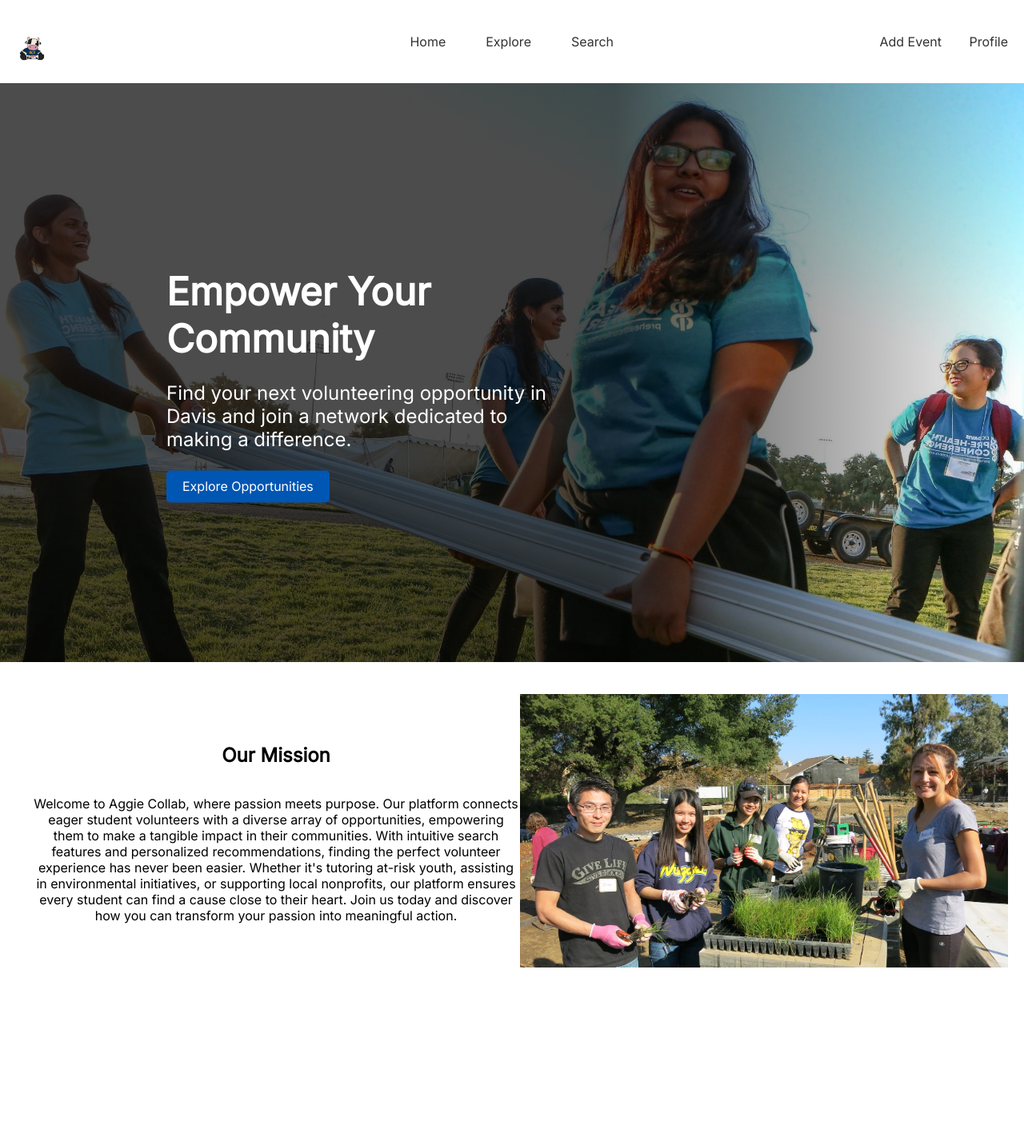
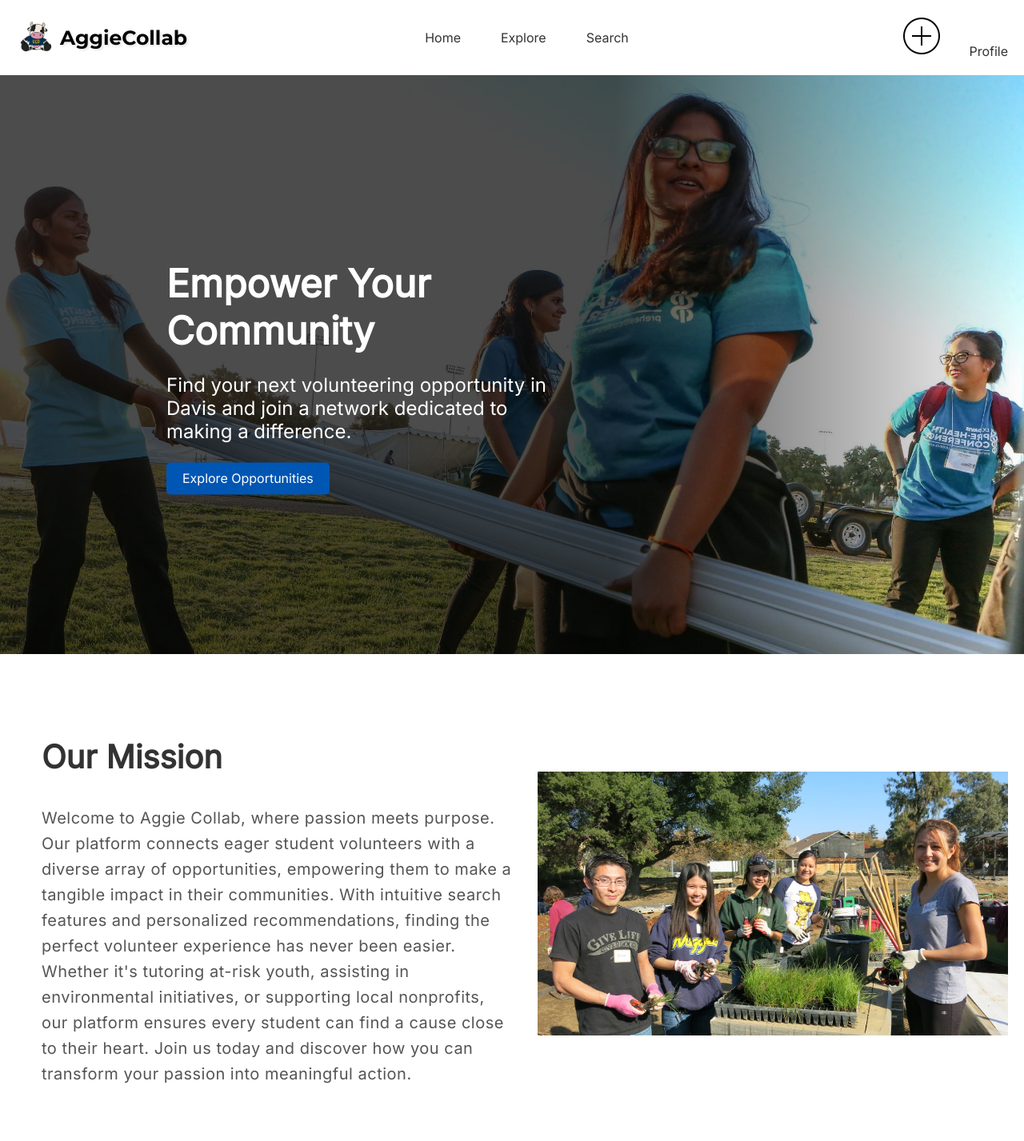
Before and after one commit to TriNguyen360/DavisHacks, a Flask app: page /dashboard in a window 1280 px wide. Shown: the whole page at 80% size. Before the commit the page ends 1210 px from the top, so only its background shows below. Run offline with Flask 3, Linux system fonts and the light colour scheme; the visitor is signed in with stand-in values (Sample User, id 1).

Commit message:
update files

```diff
--- a/static/styles.css
+++ b/static/styles.css
@@ -1,4 +1,6 @@
 @import url('https://fonts.googleapis.com/css2?family=Inter&display=swap');
+@import url('https://fonts.googleapis.com/css2?family=Montserrat:wght@700&display=swap');
+
 
 body {
     margin: 0;
@@ -243,11 +245,11 @@ body {
     margin-bottom: -170px;
 }
 
-.logo {
+/* .logo {
     margin-top: 20px;
-    max-width: 130px; /* Adjust the size as needed */
+    max-width: 130px;
     height: auto;
-}
+}   */
 
 /* HOME PAGE */
 header {
@@ -258,11 +260,16 @@ header {
     background-color: transparent;
 }
 
-.website-title {
-    text-align: center; /* Centers the title text */
-    margin: 20px 0; /* Adds some space around the title */
-    font-size: 2rem; /* Increases the font size */
-    color: #333; /* Dark grey color for the text */
+#title {
+    font-family: 'Montserrat', sans-serif;
+    font-size: 2.5rem; /* Bigger size for visibility */
+    font-weight: 700; /* Bold weight for impact */
+    color: rgb(0, 2, 3); /* A color that stands out */
+    position: absolute; /* Absolute positioning */
+    top: 15px; /* Adjust as needed */
+    left: 75px; /* Adjust as needed */
+    text-shadow: 2px 2px 3px rgba(0, 0, 0, 0.1); /* Text shadow for depth */
+    z-index: 10; /* Make sure it's above other elements */
 }
 
 .hero-section {
@@ -344,12 +351,28 @@ header {
 
 .description-content {
     flex-basis: 50%; /* Takes up half the space of the container */
-    display: flex; /* Enables flexbox layout within the description content */
-    flex-direction: column; /* Stacks flex items vertically */
-    justify-content: center; /* Centers flex items vertically */
-    align-items: center; /* Centers flex items horizontally */
-    padding-left: 20px; /* Adds some space between image and text */
-    text-align: center; /* Centers the text itself */
+    padding: 2rem; /* More padding for breathing space */
+    text-align: left; /* Align the text to the left */
+    display: flex;
+    flex-direction: column;
+    justify-content: center;
+    align-items: flex-start; /* Align items to the start of the flex container */
+}
+
+.description-content h2 {
+    margin-bottom: 1rem; /* More space below the heading */
+    font-size: 2.5rem; /* Larger font size for the heading */
+    font-weight: bold; /* Bold font weight for the heading */
+    line-height: 1.2; /* Adjust line height for better readability */
+    color: #333; /* Adjust color for better contrast if needed */
+}
+
+.description-content p {
+    font-size: 1.25rem; /* Increase font size for readability */
+    margin-bottom: 1rem; /* More space below paragraphs */
+    line-height: 1.6; /* Adjust line height for better readability */
+    color: #555; /* Slightly lighter color for the text */
+    letter-spacing: 0.5px; /* Optionally adjust letter spacing for aesthetics */
 }
 
 .description-image {
@@ -363,7 +386,7 @@ header {
 
 
 .logo img {
-    height: 40px; /* Adjust as needed */
+    height: 50px; /* Adjust as needed */
 }
 
 nav {
--- a/templates/home.html
+++ b/templates/home.html
@@ -11,6 +11,25 @@
     <header>
         <div class="logo">
             <img src="/static/cow.png" alt="Icon">
+            <!-- Title -->
+            <head>
+                <meta charset="UTF-8">
+                <meta name="viewport" content="width=device-width, initial-scale=1.0">
+                <style>
+                    /* CSS to position the title at the top left */
+                    #title {
+                        position: absolute;
+                        top: 15px; /* Adjust as needed */
+                        left: 75px; /* Adjust as needed */
+                        font-size: 25px;
+                    }
+                </style>
+            </head>
+            <body>
+                <h1 id="title">AggieCollab</h1>
+                <!-- Other content of your webpage goes here -->
+            </body>
+            </html>
         </div>
         <nav>
             <ul>
@@ -20,7 +39,7 @@
             </ul>
         </nav>
         <div class="user-actions">
-            <a href="/event">Add Event</a> <!-- Updated this link -->
+            <a href="/event"><img src="/static/plus.png"></a> <!-- Updated this link -->
             <a href="#">Profile</a>
         </div>
     </header>
```
